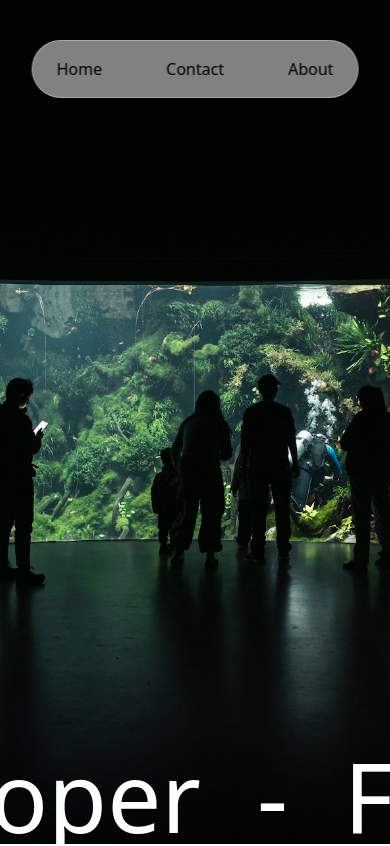
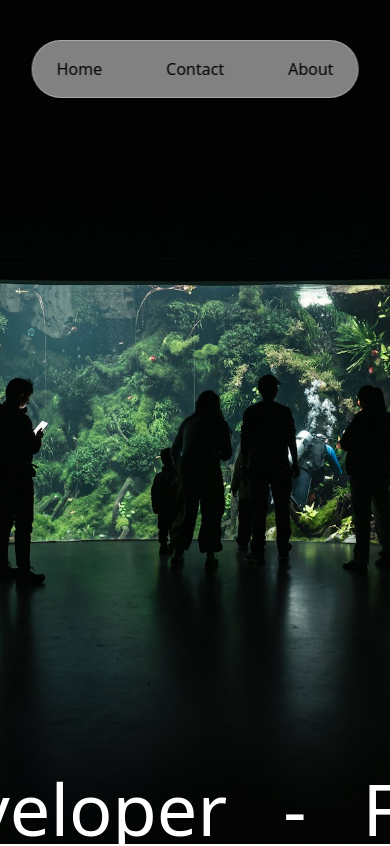
Before and after one commit to jkberiksson/scroll-animations, a Next.js app: page / in a window 390 px wide. Shown: the top 846 px of the page. Built offline with nearby package versions, Linux system fonts and the light colour scheme.

Commit message:
Adjust parallax transform values and text size in Header component for improved visual effect

```diff
--- a/app/components/Header.jsx
+++ b/app/components/Header.jsx
@@ -14,8 +14,8 @@ export default function Header() {
     });
 
     // Parallax transforms
-    const textX = useTransform(scrollYProgress, [0, 1], [-750, -1500]);
-    const imageY = useTransform(scrollYProgress, [0, 1], [0, 300]); // Parallax effect for image
+    const textX = useTransform(scrollYProgress, [0, 1], [-500, -1000]);
+    const imageY = useTransform(scrollYProgress, [0, 1], [0, 500]); // Parallax effect for image
 
     return (
         <header ref={container} className='relative h-[100dvh] w-screen flex items-end overflow-hidden'>
@@ -25,11 +25,11 @@ export default function Header() {
 
             {/* Moving Text */}
             <motion.div style={{ x: textX }} className='flex gap-14'>
-                <p className='text-white text-8xl lg:text-[200px]'>Freelance</p>
-                <p className='text-white text-8xl lg:text-[200px]'>Developer</p>
-                <p className='text-white text-8xl lg:text-[200px]'>-</p>
-                <p className='text-white text-8xl lg:text-[200px]'>Freelance</p>
-                <p className='text-white text-8xl lg:text-[200px]'>Developer</p>
+                <p className='text-white text-7xl lg:text-[200px]'>Freelance</p>
+                <p className='text-white text-7xl lg:text-[200px]'>Developer</p>
+                <p className='text-white text-7xl lg:text-[200px]'>-</p>
+                <p className='text-white text-7xl lg:text-[200px]'>Freelance</p>
+                <p className='text-white text-7xl lg:text-[200px]'>Developer</p>
             </motion.div>
         </header>
     );
```
